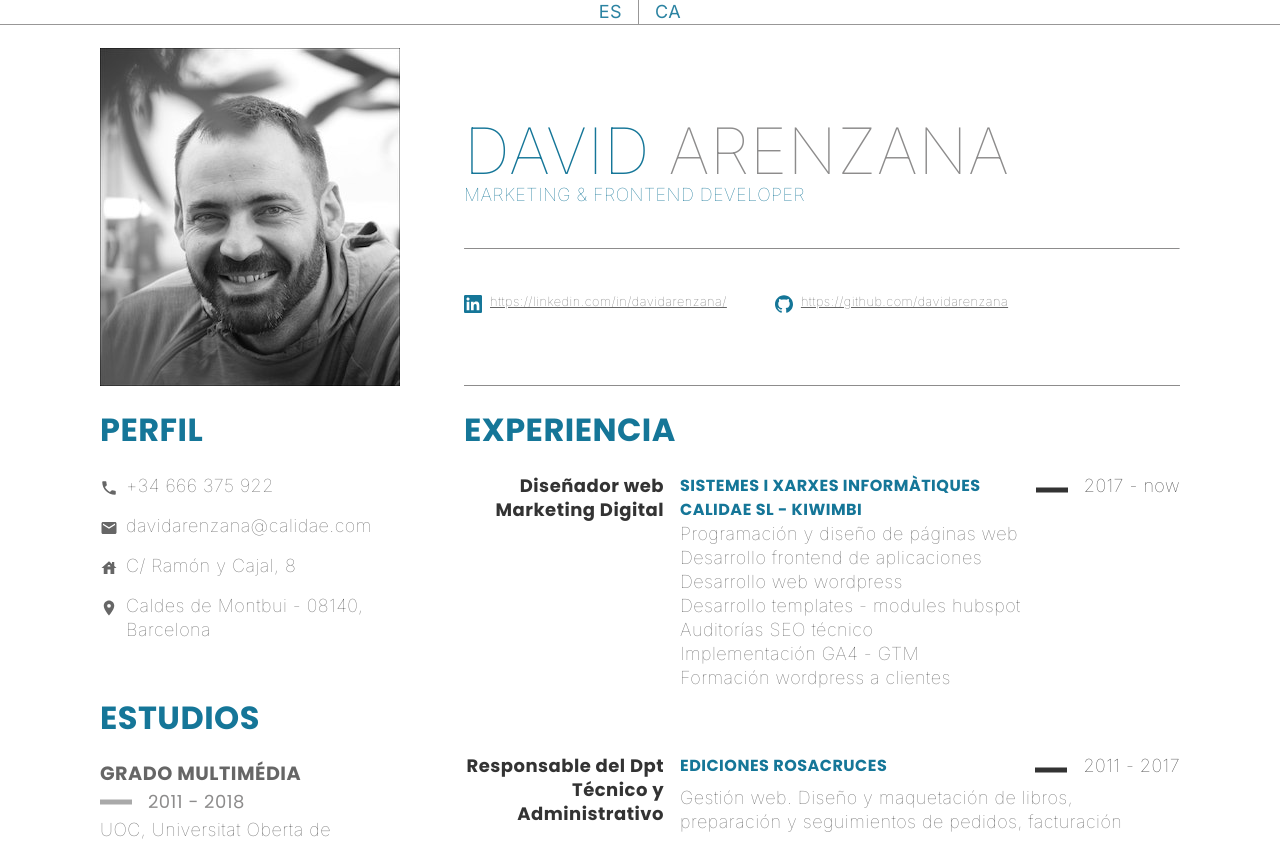
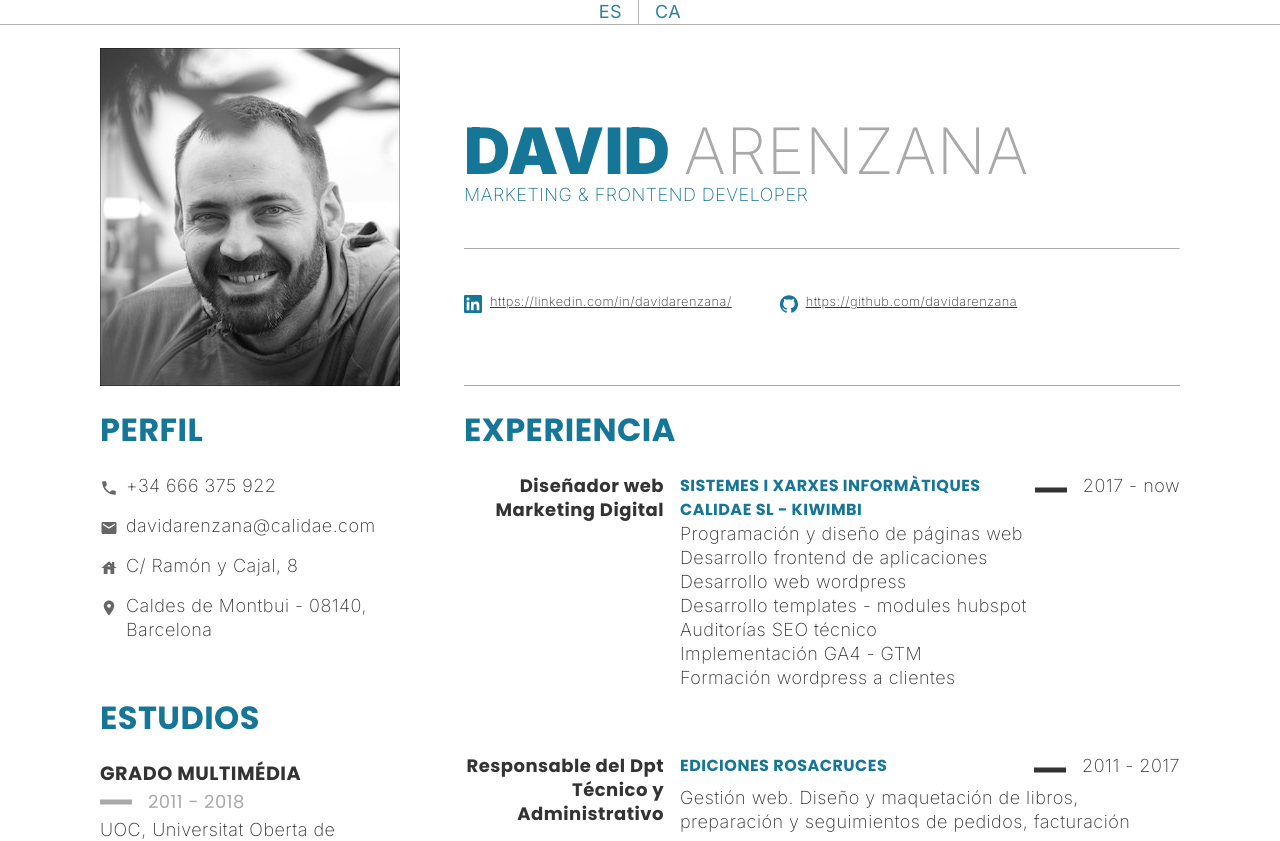
Before and after one commit to davidarenzana/resume, a Nuxt app: page / in a window 1280 px wide. Shown: the top 841 px of the page. Built offline with nearby package versions, Linux system fonts and the light colour scheme.

Commit message:
fix: h1 styles

```diff
--- a/assets/main.css
+++ b/assets/main.css
@@ -1,5 +1,5 @@
-@import url('https://fonts.googleapis.com/css2?family=Inter:wght@100;400;900&display=swap');
-@import url('https://fonts.googleapis.com/css2?family=Poppins:wght@100;400;700&display=swap');
+@import url('https://fonts.googleapis.com/css2?family=Inter:wght@200;400;900&display=swap');
+@import url('https://fonts.googleapis.com/css2?family=Poppins:wght@200;400;700&display=swap');
 
 
 html, body, div, span,
@@ -29,8 +29,8 @@
   --blue-color: #157698;
   --orange-color: #ed9e7d;
   --dark-gray-color: #333333;
-  --light-gray-color: #666666;
-  --lighter-gray-color: #8d8c8c;
+  --light-gray-color: #333333;
+  --lighter-gray-color: #a9a9a9;
   --white-color: #ffffff;
   --black-color: #000000;
 }
@@ -71,6 +71,7 @@
 }
 
 h1 {
+  font-weight: 700;
   font-size: 2.5rem;
   text-transform: uppercase;
   margin: 0;
```
